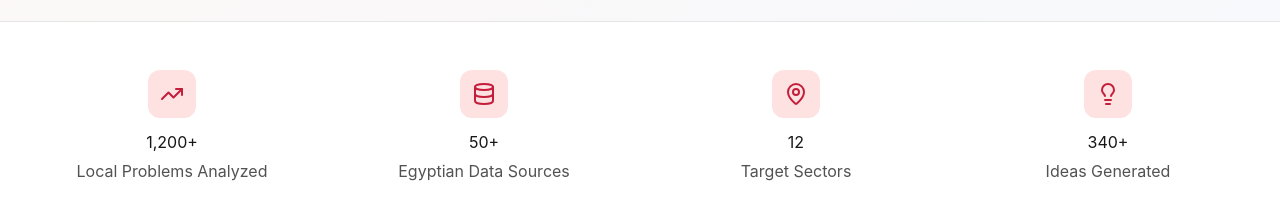
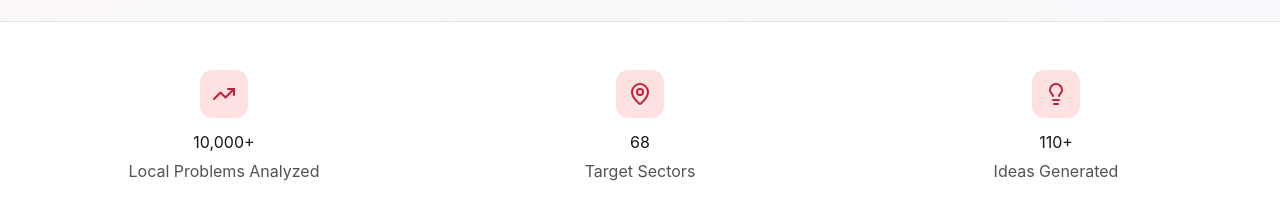
Before and after one commit to ayaarragab/ai-startup-idea-generator, a React (Vite) app in the folder frontend/: page / in a window 1280 px wide. Shown: the part 749-952 px from the top of the page. Built offline with nearby package versions, Linux system fonts and the light colour scheme; no server answers.

Commit message:
fix(home): update statistics values and adjust layout for better presentation

```diff
--- a/frontend/src/pages/Home.tsx
+++ b/frontend/src/pages/Home.tsx
@@ -83,10 +83,9 @@ export function Home() {
   ];
 
   const stats = [
-    { label: 'Local Problems Analyzed', value: '1,200+', icon: TrendingUp },
-    { label: 'Egyptian Data Sources', value: '50+', icon: Database },
-    { label: 'Target Sectors', value: '12', icon: MapPin },
-    { label: 'Ideas Generated', value: '340+', icon: Lightbulb },
+    { label: 'Local Problems Analyzed', value: '10,000+', icon: TrendingUp },
+    { label: 'Target Sectors', value: '68', icon: MapPin },
+    { label: 'Ideas Generated', value: '110+', icon: Lightbulb },
   ];
 
   return (
@@ -156,7 +155,7 @@ export function Home() {
       {/* Stats Section */}
       <section className="py-12 bg-white border-y border-neutral-200">
         <div className="container mx-auto">
-          <div className="grid grid-cols-2 lg:grid-cols-4 gap-8">
+          <div className="grid grid-cols-2 lg:grid-cols-3 gap-8">
             {stats.map((stat) => (
               <div key={stat.label} className="text-center">
                 <div className="inline-flex items-center justify-center w-12 h-12 bg-primary-100 rounded-lg mb-3">
```
